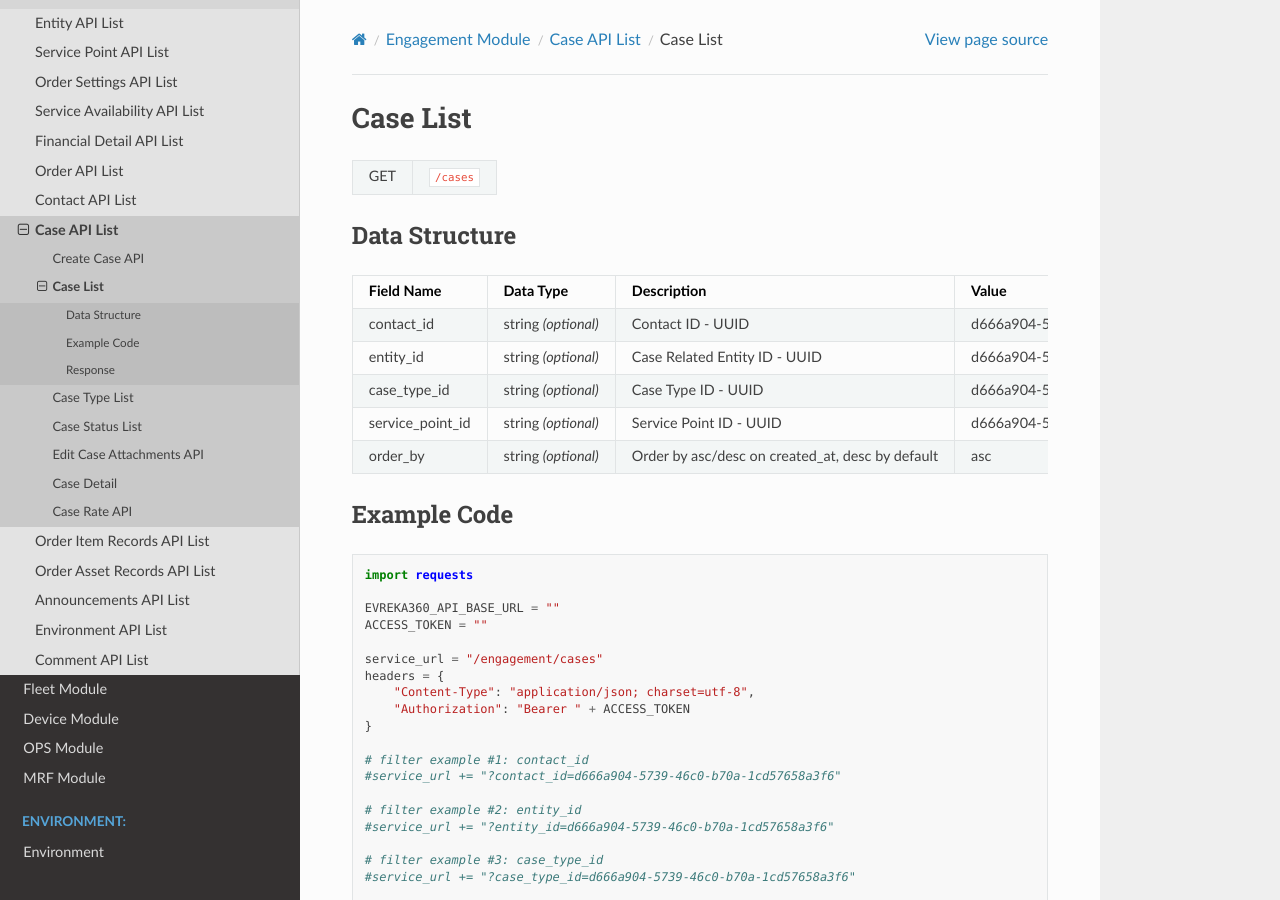
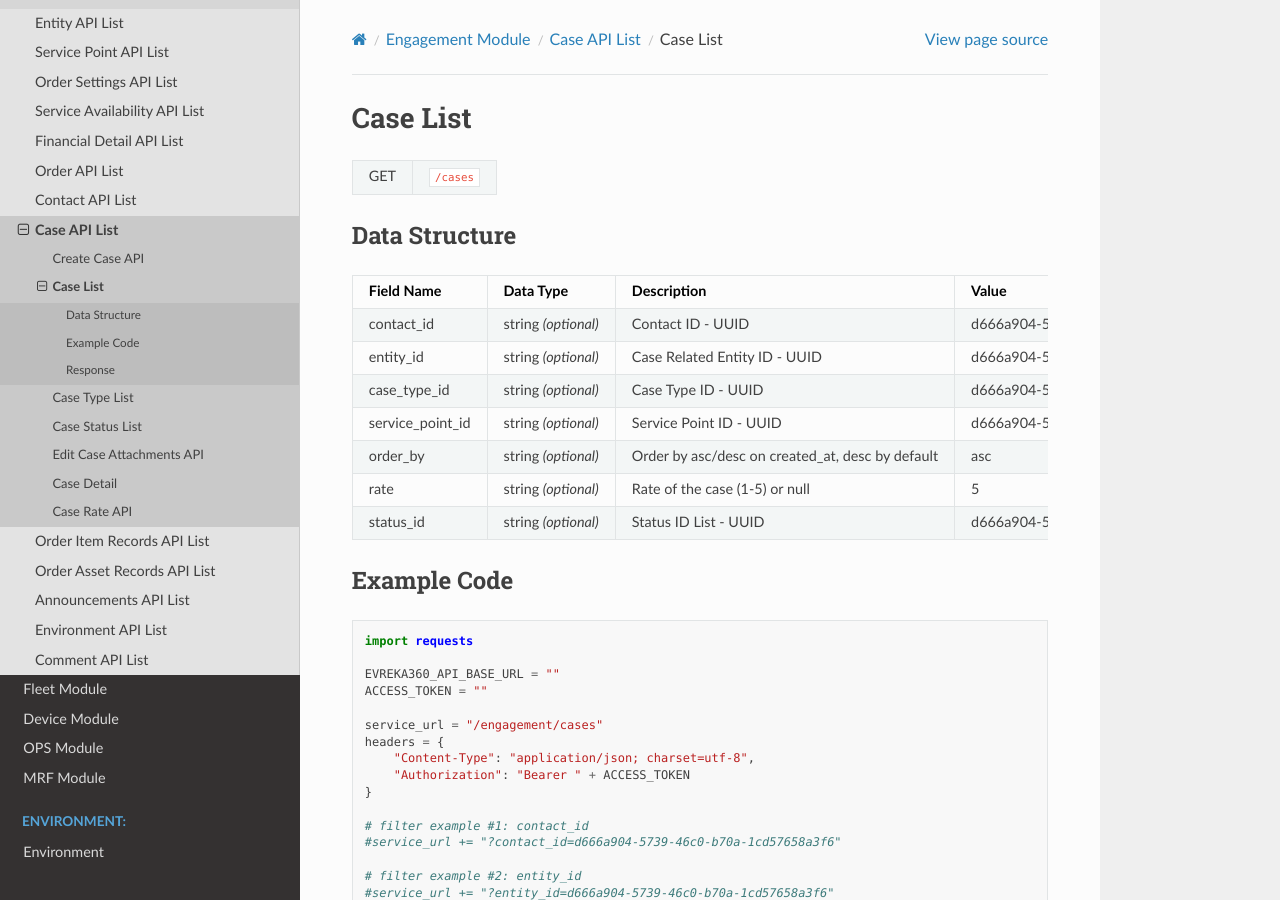
Before and after one commit to evrekadev/evreka-api-doc, a Sphinx documentation site: the page built from source/engagement/case/case-list.rst, in a window 1280 px wide and 900 px high. Built offline with Sphinx 7.4.7 and the Read the Docs theme 3.1.0, drawn with Linux system fonts in a browser that asks for light colours.

Commit message:
E360-20142: Case List Improvement

```diff
--- a/source/engagement/case/case-list.rst
+++ b/source/engagement/case/case-list.rst
@@ -24,6 +24,10 @@ Data Structure
    | service_point_id        | string *(optional)*                                          | Service Point ID - UUID                           | d666a904-5739-46c0-b70a-1cd57658a3f6                  |
    +-------------------------+--------------------------------------------------------------+---------------------------------------------------+-------------------------------------------------------+
    | order_by                | string *(optional)*                                          | Order by asc/desc on created_at, desc by default  | asc                                                   |
+   +-------------------------+--------------------------------------------------------------+---------------------------------------------------+-------------------------------------------------------+
+   | rate                    | string *(optional)*                                          | Rate of the case (1-5) or null                    | 5                                                     |
+   +-------------------------+--------------------------------------------------------------+---------------------------------------------------+-------------------------------------------------------+
+   | status_id               | string *(optional)*                                          | Status ID List - UUID                             | d666a904-5739-46c0-b70a-1cd57658a3f6                  |
    +-------------------------+--------------------------------------------------------------+---------------------------------------------------+-------------------------------------------------------+
 
 Example Code
```
